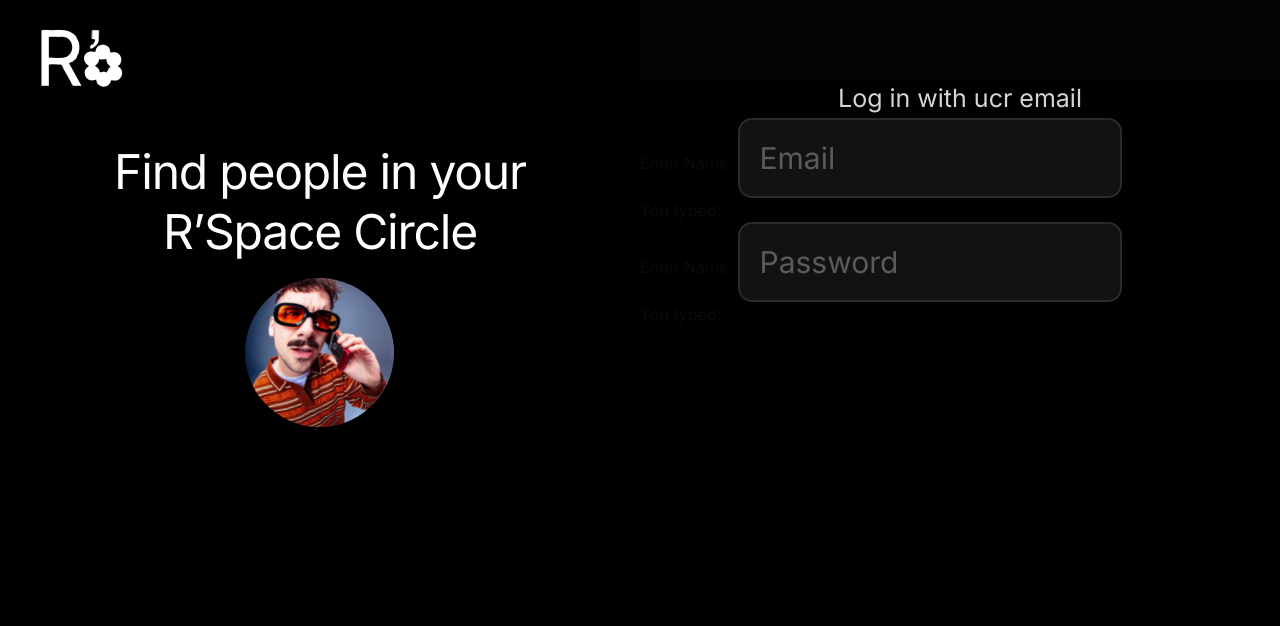
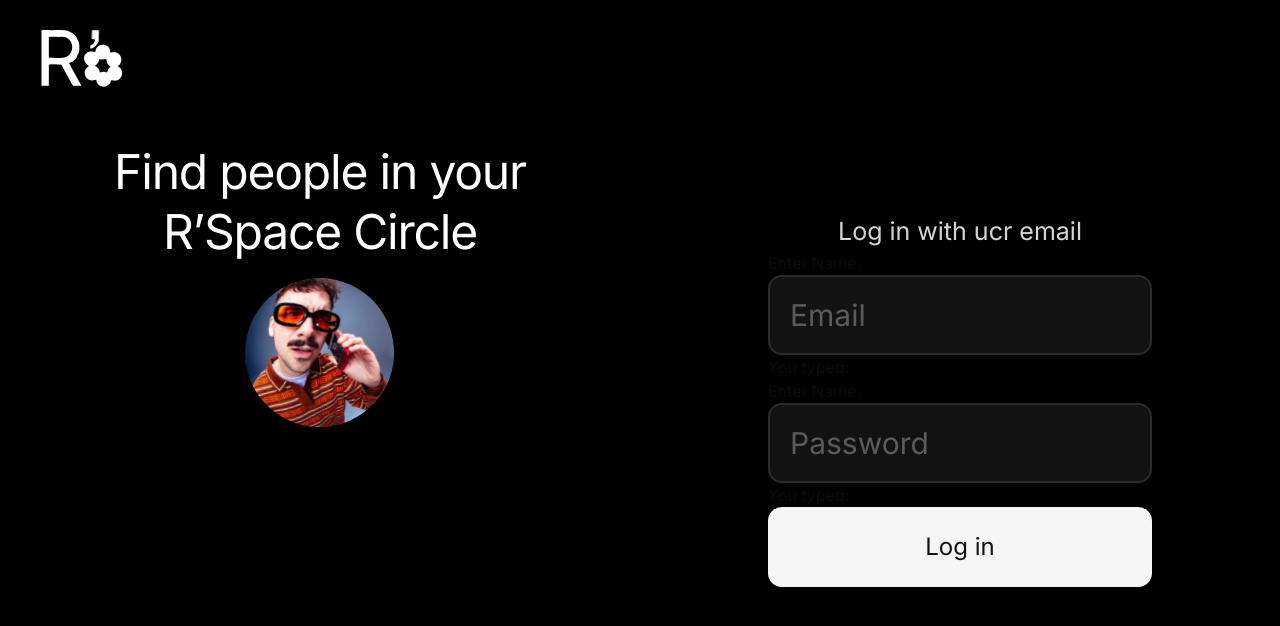
Before and after one commit to Dtowery98/CS180-Project, a Next.js app in the folder cs180/frontend/: page /login in a window 1280 px wide. Shown: the top 626 px of the page. Built offline with nearby package versions, Linux system fonts and the light colour scheme.

Commit message:
elements center aligned right

```diff
--- a/cs180/frontend/src/app/login/page.tsx
+++ b/cs180/frontend/src/app/login/page.tsx
@@ -6,6 +6,7 @@ import Button from "@/components/ui/button";
 import { useRouter } from "next/navigation";
 
 const Login = () => {
+    const router = useRouter();
 
   return (
     <div className="flex h-screen w-screen bg-[#050505]">
@@ -13,21 +14,27 @@ const Login = () => {
             <LeftSide>
             </LeftSide>
         </div>
-        <div className="mt-20 w-[50vw] bg-black">
+        <div className="flex flex-col items-center justify-center w-1/2 bg-black">
             <h1 className="text-[#D4D4D4] text-center text-[20px] sm:text-[20px] md:text-[22px] lg:text-[25px] xl:text-[25px]">
                 Log in with ucr email
             </h1>
             <div className="justify-center">
                 <InputBox
                     placeholder="Email"
-                    className="text-[#A3A3A3] text-3xl bg-[#121212]
+                    className="mx-auto block text-[#A3A3A3] text-3xl bg-[#121212]
                     w-[30vw] h-[10vh] border-2 border-solid border-[#2A2A2A] rounded-xl">
                 </InputBox>
                 <InputBox
                     placeholder="Password"
-                    className="text-[#A3A3A3] text-3xl bg-[#121212]
+                    className="mx-auto block text-[#A3A3A3] text-3xl bg-[#121212]
                     w-[30vw] h-[10vh] border-2 border-solid border-[#2A2A2A] rounded-xl">
                 </InputBox>
+                <Button
+                    text="Log in"
+                    onClick={() => router.push("/")}
+                    className="bg-[#F5F5F5] text-[#121212] px-6 py-3 hover:bg-gray-400
+                    w-[30vw] h-[10vh] text-2xl rounded-xl">
+                </Button>
             </div>
         </div>
     </div>
```
